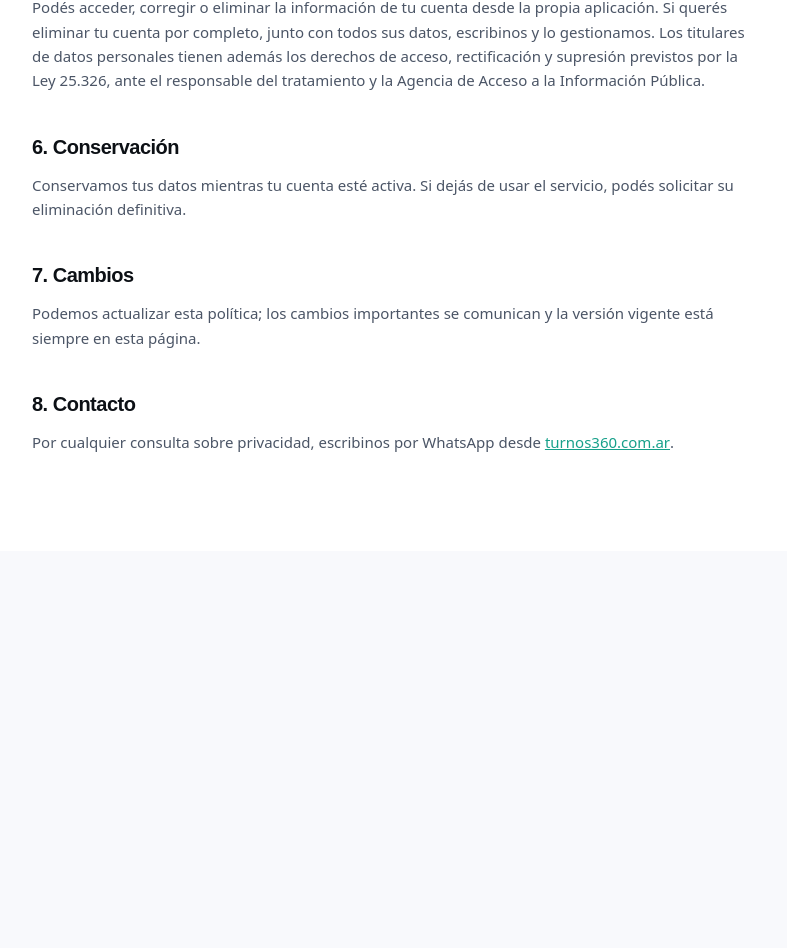
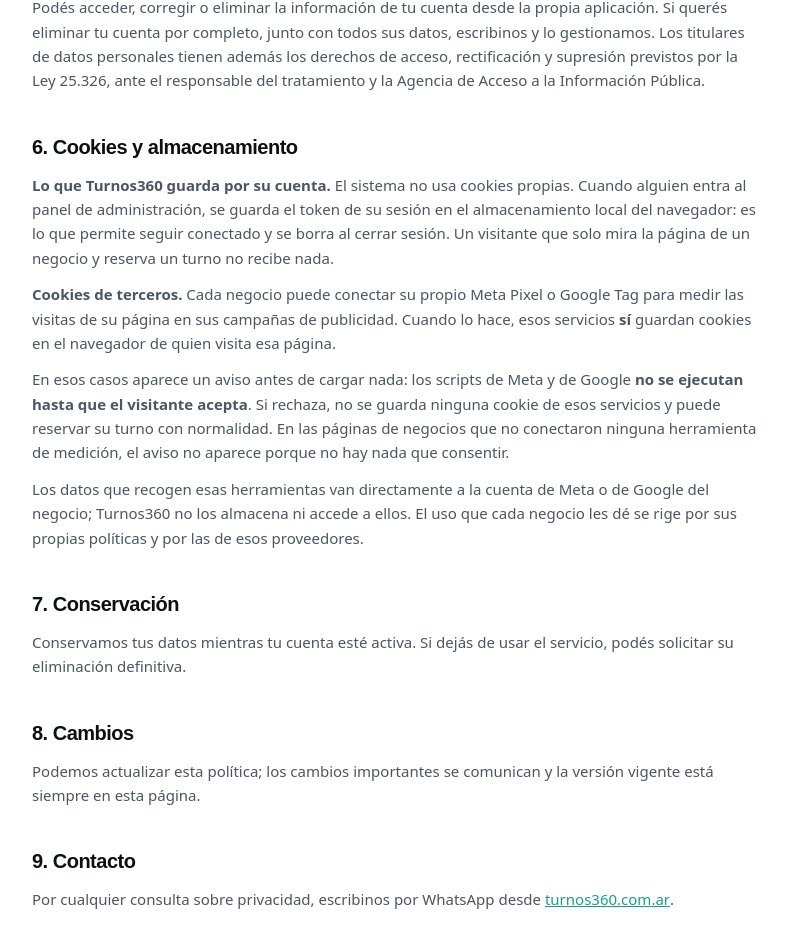
Before and after one commit to LeandroSantos24/Turnos360, a Next.js app in the folder frontend/: page /privacidad in a window 1280 px wide. Shown: the part 1697-2645 px from the top of the page, without its empty margins (244-1031 px from the left). Before the commit the page ends 2248 px from the top, so only its background shows below. Built offline with nearby package versions, Linux system fonts and the light colour scheme; no server answers.

Commit message:
feat(publico): consentimiento de cookies
Banner solo si el negocio tiene pixel configurado. Los scripts de Meta y
Google no se inyectan hasta que el visitante acepta. Seccion de cookies en
la politica de privacidad.

```diff
--- a/frontend/src/app/(public)/[slug]/page.tsx
+++ b/frontend/src/app/(public)/[slug]/page.tsx
@@ -34,6 +34,7 @@
 } from "./vidriera-ui";
 import { ReservaWizard } from "./reserva-wizard";
 import { ScriptsSeguimiento } from "@/components/scripts-seguimiento";
+import { BannerCookies, useConsentimiento } from "@/components/banner-cookies";
 
 function BannerPago({
   tipo,
@@ -72,6 +73,9 @@
 }
 
 export default function VidrieraPage({ params }: { params: { slug: string } }) {
+  const { valor: consentimiento, decidir: decidirCookies } = useConsentimiento(
+    params.slug,
+  );
   const [vidriera, setVidriera] = useState<Vidriera | null>(null);
   const [cargando, setCargando] = useState(true);
   const [error, setError] = useState<"no-existe" | "error" | null>(null);
@@ -130,6 +134,9 @@
   }
 
   const acento = acentoDe(vidriera);
+  const haySeguimiento = Boolean(
+    (vidriera.meta_pixel_id ?? "").trim() || (vidriera.google_tag_id ?? "").trim(),
+  );
   const abrir = (servicioId?: number) =>
     setWizard({ abierto: true, servicio: servicioId ?? null });
   const cerrar = () => setWizard({ abierto: false, servicio: null });
@@ -139,6 +146,15 @@
       <ScriptsSeguimiento
         metaPixelId={vidriera.meta_pixel_id}
         googleTagId={vidriera.google_tag_id}
+        habilitado={consentimiento === "aceptado"}
+      />
+      <BannerCookies
+        // Sin pixel no hay cookies de terceros que consentir: el cartel sería
+        // un obstáculo entre el cliente y la reserva, sin nada que decidir.
+        visible={haySeguimiento && consentimiento === null}
+        acento={acento}
+        onAceptar={() => decidirCookies("aceptado")}
+        onRechazar={() => decidirCookies("rechazado")}
       />
       {avisoPago && <BannerPago tipo={avisoPago} onCerrar={() => setAvisoPago(null)} />}
       <TopBar v={vidriera} acento={acento} onReservar={() => abrir()} />
--- a/frontend/src/app/privacidad/page.tsx
+++ b/frontend/src/app/privacidad/page.tsx
@@ -174,19 +174,49 @@
           tratamiento y la Agencia de Acceso a la Información Pública.
         </P>
 
-        <H2 id="conservacion">6. Conservación</H2>
+        <H2 id="cookies">6. Cookies y almacenamiento</H2>
+        <P>
+          <b>Lo que Turnos360 guarda por su cuenta.</b> El sistema no usa
+          cookies propias. Cuando alguien entra al panel de administración,
+          se guarda el token de su sesión en el almacenamiento local del
+          navegador: es lo que permite seguir conectado y se borra al cerrar
+          sesión. Un visitante que solo mira la página de un negocio y reserva
+          un turno no recibe nada.
+        </P>
+        <P>
+          <b>Cookies de terceros.</b> Cada negocio puede conectar su propio
+          Meta Pixel o Google Tag para medir las visitas de su página en sus
+          campañas de publicidad. Cuando lo hace, esos servicios <b>sí</b>{" "}
+          guardan cookies en el navegador de quien visita esa página.
+        </P>
+        <P>
+          En esos casos aparece un aviso antes de cargar nada: los scripts de
+          Meta y de Google <b>no se ejecutan hasta que el visitante acepta</b>.
+          Si rechaza, no se guarda ninguna cookie de esos servicios y puede
+          reservar su turno con normalidad. En las páginas de negocios que no
+          conectaron ninguna herramienta de medición, el aviso no aparece
+          porque no hay nada que consentir.
+        </P>
+        <P>
+          Los datos que recogen esas herramientas van directamente a la cuenta
+          de Meta o de Google del negocio; Turnos360 no los almacena ni accede
+          a ellos. El uso que cada negocio les dé se rige por sus propias
+          políticas y por las de esos proveedores.
+        </P>
+
+        <H2 id="conservacion">7. Conservación</H2>
         <P>
           Conservamos tus datos mientras tu cuenta esté activa. Si dejás de usar
           el servicio, podés solicitar su eliminación definitiva.
         </P>
 
-        <H2 id="cambios">7. Cambios</H2>
+        <H2 id="cambios">8. Cambios</H2>
         <P>
           Podemos actualizar esta política; los cambios importantes se comunican
           y la versión vigente está siempre en esta página.
         </P>
 
-        <H2 id="contacto">8. Contacto</H2>
+        <H2 id="contacto">9. Contacto</H2>
         <P>
           Por cualquier consulta sobre privacidad, escribinos por WhatsApp desde{" "}
           <Link href="/" className="font-medium underline" style={{ color: TEAL }}>
--- /dev/null
+++ b/frontend/src/components/banner-cookies.tsx
@@ -0,0 +1,116 @@
+"use client";
+
+/**
+ * Consentimiento de cookies de la vidriera pública.
+ *
+ * Aparece SOLO si el negocio conectó un Meta Pixel o un Google Tag. Un negocio
+ * sin seguimiento no pone ninguna cookie de terceros, así que un cartel ahí
+ * sería un obstáculo entre el cliente y la reserva sin nada que consentir.
+ *
+ * Los scripts de Meta y Google no se cargan hasta que el visitante acepta: si
+ * se cargaran antes, el banner sería decorativo — las cookies ya estarían
+ * puestas para cuando aparece.
+ *
+ * La decisión se guarda en localStorage por slug, no en una cookie. Es la
+ * única forma coherente: pedir permiso para poner cookies guardando una cookie
+ * es contradictorio, y localStorage para recordar una preferencia del propio
+ * sitio entra en "estrictamente necesario".
+ */
+
+import { useCallback, useEffect, useState } from "react";
+
+export type Consentimiento = "aceptado" | "rechazado" | null;
+
+const clave = (slug: string) => `t360:cookies:${slug}`;
+
+/** Lee la decisión guardada. null = todavía no eligió. */
+export function useConsentimiento(slug: string) {
+  // Arranca en undefined (no leído) y no en null: durante el primer render del
+  // servidor no hay localStorage, y si arrancara en null el banner
+  // parpadearía en pantalla para quien ya había decidido.
+  const [valor, setValor] = useState<Consentimiento | undefined>(undefined);
+
+  useEffect(() => {
+    try {
+      const v = window.localStorage.getItem(clave(slug));
+      setValor(v === "aceptado" || v === "rechazado" ? v : null);
+    } catch {
+      // Modo incógnito con storage bloqueado: se trata como "sin decidir" y
+      // no se carga ningún script.
+      setValor(null);
+    }
+  }, [slug]);
+
+  const decidir = useCallback(
+    (v: Exclude<Consentimiento, null>) => {
+      setValor(v);
+      try {
+        window.localStorage.setItem(clave(slug), v);
+      } catch {
+        /* si no se puede guardar, vale para esta visita nada más */
+      }
+    },
+    [slug],
+  );
+
+  return { valor, decidir };
+}
+
+export function BannerCookies({
+  visible,
+  acento,
+  onAceptar,
+  onRechazar,
+}: {
+  visible: boolean;
+  acento: string;
+  onAceptar: () => void;
+  onRechazar: () => void;
+}) {
+  if (!visible) return null;
+
+  return (
+    <div
+      role="dialog"
+      aria-live="polite"
+      aria-label="Preferencias de cookies"
+      className="fixed inset-x-0 bottom-0 z-50 p-3 md:p-4"
+      style={{ pointerEvents: "none" }}
+    >
+      <div
+        className="mx-auto flex max-w-3xl flex-col gap-3 rounded-2xl border bg-white p-4 shadow-lg md:flex-row md:items-center md:gap-4 md:p-5"
+        style={{ borderColor: "#e3e7ec", pointerEvents: "auto" }}
+      >
+        <p className="flex-1 text-sm leading-relaxed" style={{ color: "#3d4453" }}>
+          Este negocio usa herramientas de Meta y Google para medir las visitas
+          de su página. Si aceptás, se guardan cookies de esos servicios.{" "}
+          <span className="whitespace-nowrap">
+            Podés reservar tu turno igual si rechazás.
+          </span>
+        </p>
+        <div className="flex shrink-0 gap-2">
+          {/* Rechazar va PRIMERO y con el mismo peso visual que aceptar.
+              Un "rechazar" escondido o en gris claro es exactamente lo que las
+              autoridades europeas vienen sancionando como consentimiento no
+              válido, y además es feo con el cliente. */}
+          <button
+            type="button"
+            onClick={onRechazar}
+            className="flex-1 rounded-full border px-4 py-2.5 text-sm font-semibold transition-colors hover:bg-[#f4f6f8] md:flex-none"
+            style={{ borderColor: "#d7dce4", color: "#1c222c" }}
+          >
+            Rechazar
+          </button>
+          <button
+            type="button"
+            onClick={onAceptar}
+            className="flex-1 rounded-full px-5 py-2.5 text-sm font-semibold text-white md:flex-none"
+            style={{ background: acento }}
+          >
+            Aceptar
+          </button>
+        </div>
+      </div>
+    </div>
+  );
+}
--- a/frontend/src/components/scripts-seguimiento.tsx
+++ b/frontend/src/components/scripts-seguimiento.tsx
@@ -23,10 +23,19 @@
 export function ScriptsSeguimiento({
   metaPixelId,
   googleTagId,
+  habilitado = true,
 }: {
   metaPixelId?: string | null;
   googleTagId?: string | null;
+  /**
+   * Solo se inyectan los scripts con esto en true. Lo controla el banner de
+   * cookies: si cargaran antes de la respuesta del visitante, las cookies de
+   * Meta y Google ya estarían puestas para cuando el cartel aparece y el
+   * consentimiento sería decorativo.
+   */
+  habilitado?: boolean;
 }) {
+  if (!habilitado) return null;
   const meta = (metaPixelId ?? "").trim();
   const google = (googleTagId ?? "").trim();
   const metaValido = META_OK.test(meta) ? meta : null;
```
